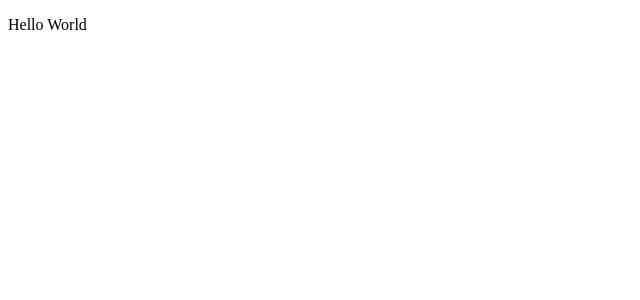
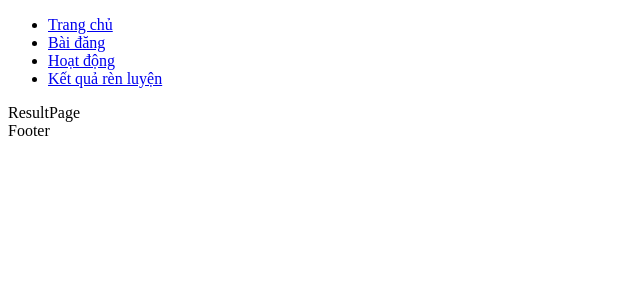
Before and after one commit to nvcan1236/traning_point_UI, a React (Vite) app: page /result in a window 1280 px wide. Shown: the top 300 px of the page, without its empty margins (0-640 px from the left). Built offline with nearby package versions, Linux system fonts and the light colour scheme.

Commit message:
setup Router

```diff
--- a/package.json
+++ b/package.json
@@ -11,7 +11,8 @@
   },
   "dependencies": {
     "react": "^18.2.0",
-    "react-dom": "^18.2.0"
+    "react-dom": "^18.2.0",
+    "react-router-dom": "^6.22.3"
   },
   "devDependencies": {
     "@types/react": "^18.2.66",
--- a/src/App.jsx
+++ b/src/App.jsx
@@ -1,7 +1,21 @@
+import { Route, Routes} from 'react-router-dom'
+import MainLayout from './components/layout/MainLayout';
+import HomePage from './pages/HomePage';
+import PostPage from './pages/PostPage';
+import ResultPage from './pages/ResultPage';
+import ActivitiesPage from './pages/ActivitiesPage';
+
 function App() {
   return (
     <>
-      <p>Hello World</p>
+      <Routes>
+        <Route path='/' element={<MainLayout />}>
+          <Route index element={<HomePage/>}></Route>
+          <Route path='post' element={<PostPage/>}></Route>
+          <Route path='activities' element={<ActivitiesPage/>}></Route>
+          <Route path='result' element={<ResultPage/>}></Route>
+        </Route>
+      </Routes>
     </>
   );
 }
--- /dev/null
+++ b/src/components/layout/Footer.jsx
@@ -0,0 +1,7 @@
+// import React from 'react'
+
+export default function Footer() {
+  return (
+    <div>Footer</div>
+  )
+}
--- /dev/null
+++ b/src/components/layout/Header.jsx
@@ -0,0 +1,14 @@
+// import React from 'react'
+
+import { NavLink } from "react-router-dom";
+
+export default function Header() {
+  return (
+    <ul>
+      <li><NavLink to="/">Trang chủ </NavLink></li>
+      <li><NavLink to="/post">Bài đăng </NavLink></li>
+      <li><NavLink to="/activities">Hoạt động </NavLink></li>
+      <li><NavLink to="/result">Kết quả rèn luyện </NavLink></li>
+    </ul>
+  )
+}
--- /dev/null
+++ b/src/components/layout/MainLayout.jsx
@@ -0,0 +1,15 @@
+/* eslint-disable no-unused-vars */
+import React from 'react'
+import Header from './Header'
+import Footer from './Footer'
+import {Outlet} from 'react-router-dom'
+
+export default function MainLayout() {
+  return (
+    <>
+      <Header />
+      <Outlet />
+      <Footer />
+    </>
+  )
+}
--- a/src/main.jsx
+++ b/src/main.jsx
@@ -1,9 +1,12 @@
 import React from "react";
 import ReactDOM from "react-dom/client";
 import App from "./App.jsx";
+import { BrowserRouter } from "react-router-dom";
 
 ReactDOM.createRoot(document.getElementById("root")).render(
   <React.StrictMode>
-    <App />
+    <BrowserRouter>
+      <App />
+    </BrowserRouter>
   </React.StrictMode>
 );
--- /dev/null
+++ b/src/pages/ActivitiesPage.jsx
@@ -0,0 +1,8 @@
+/* eslint-disable no-unused-vars */
+import React from 'react'
+
+export default function ActivitiesPage() {
+  return (
+    <div>ActivitiesPage</div>
+  )
+}
--- /dev/null
+++ b/src/pages/HomePage.jsx
@@ -0,0 +1,7 @@
+// import React from 'react'
+
+export default function HomePage() {
+  return (
+    <div>HomePage</div>
+  )
+}
--- /dev/null
+++ b/src/pages/PostPage.jsx
@@ -0,0 +1,7 @@
+// import React from 'react'
+
+export default function PostPage() {
+  return (
+    <div>Post page</div>
+  )
+}
--- /dev/null
+++ b/src/pages/ResultPage.jsx
@@ -0,0 +1,7 @@
+// import React from 'react'
+
+export default function ResultPage() {
+  return (
+    <div>ResultPage</div>
+  )
+}
```
Also changed, not shown: 2 other files (tests, documents, lock files or other folders).
